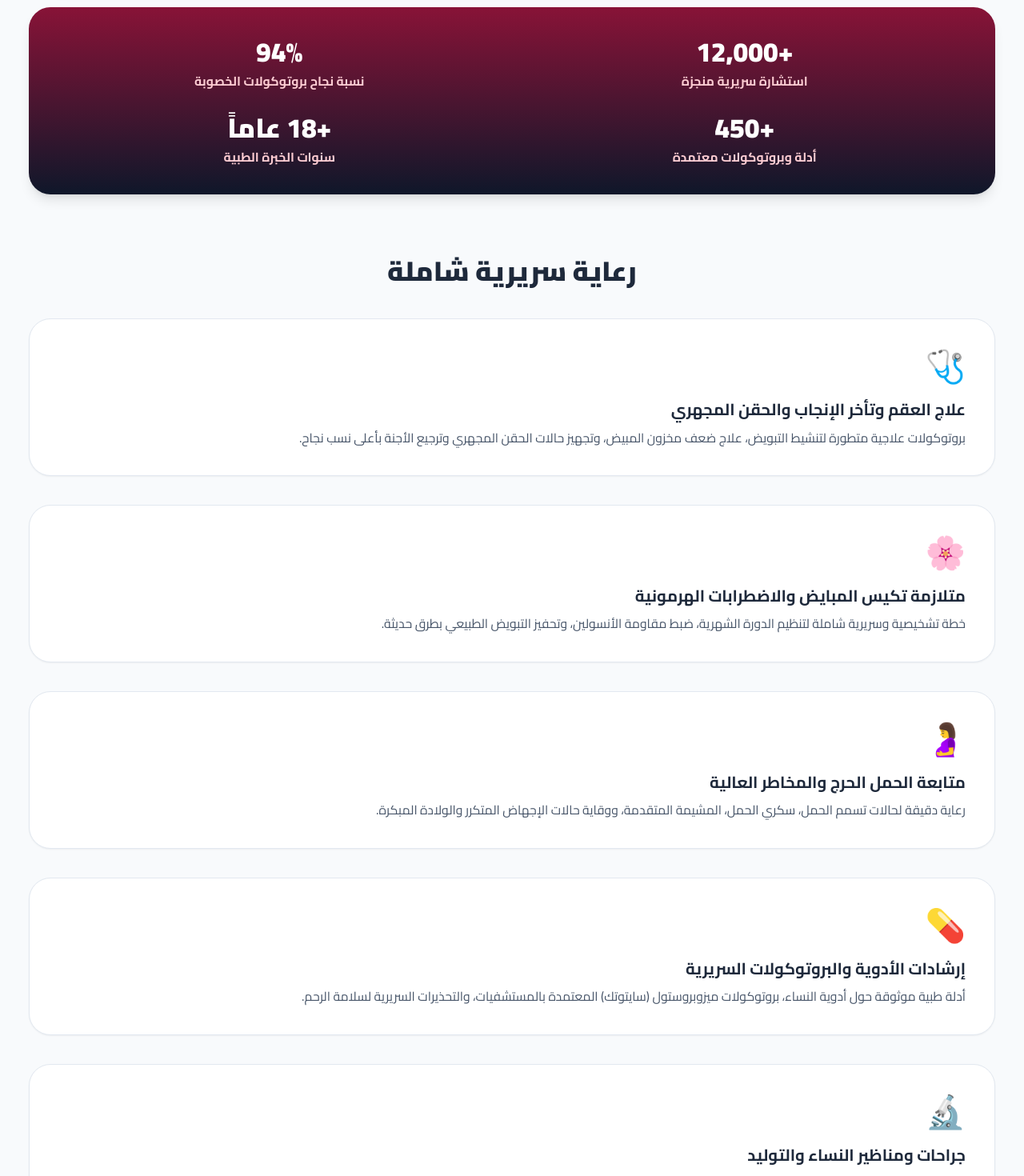
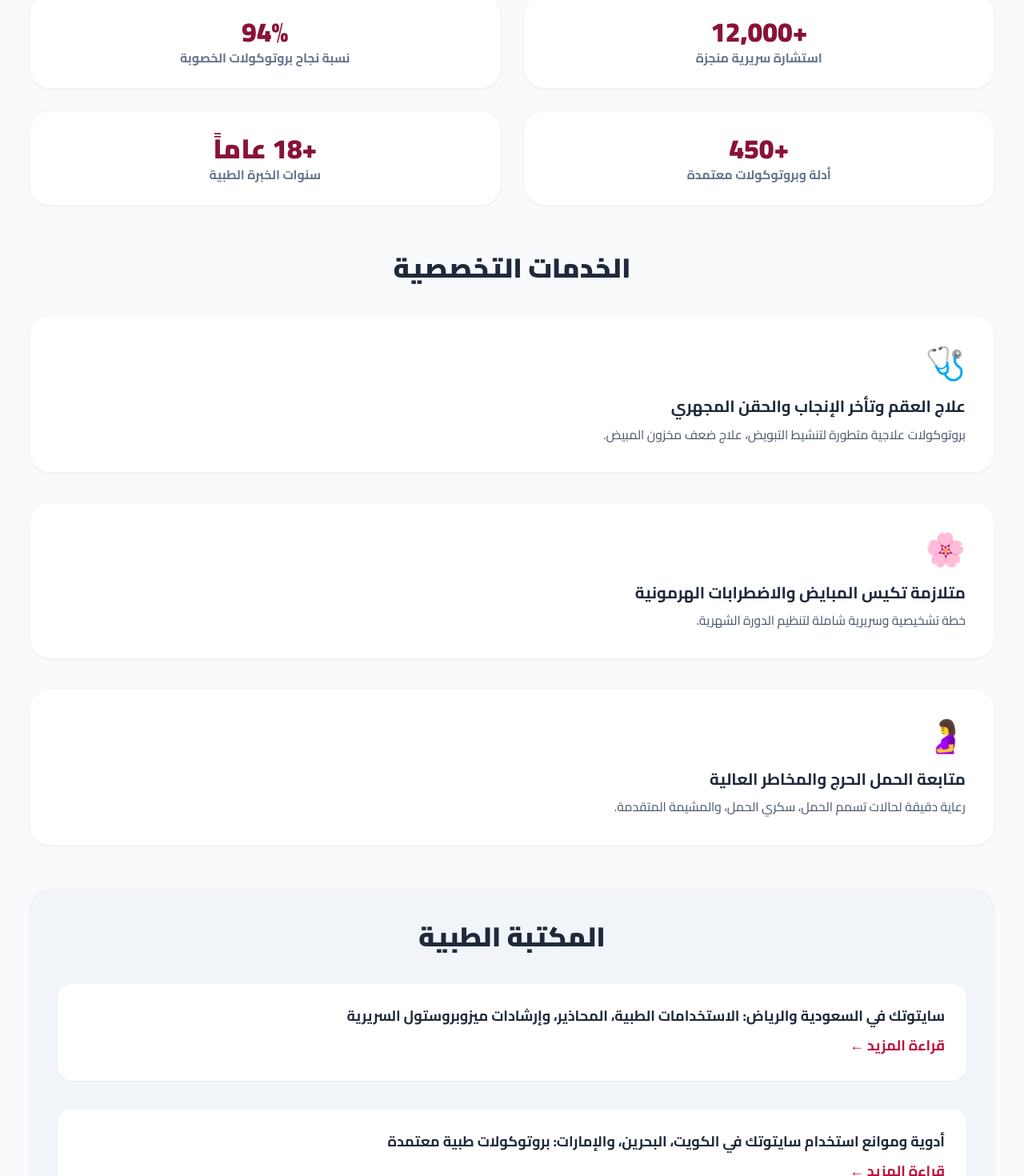
Before and after one commit to femseha/femseha, a React (Vite) app: page / in a window 1280 px wide. Shown: the part 1151-2621 px from the top of the page at 80% size. Built offline with nearby package versions, Linux system fonts and the light colour scheme.

Commit message:
Update Home.tsx

```diff
--- a/src/pages/Home.tsx
+++ b/src/pages/Home.tsx
@@ -1,10 +1,9 @@
-import React, { useState } from 'react';
-import { Link, useLocation } from 'react-router-dom';
+import React from 'react';
+import { Link } from 'react-router-dom';
 import { articles } from '../data/articles';
 
 export default function Home() {
   const featuredArticles = articles.slice(0, 3);
-  const location = useLocation();
 
   const stats = [
     { label: 'استشارة سريرية منجزة', val: '+12,000' },
@@ -14,40 +13,35 @@ export default function Home() {
   ];
 
   const services = [
-    { title: 'علاج العقم وتأخر الإنجاب والحقن المجهري', desc: 'بروتوكولات علاجية متطورة لتنشيط التبويض، علاج ضعف مخزون المبيض، وتجهيز حالات الحقن المجهري وترجيع الأجنة بأعلى نسب نجاح.', badge: 'خصوبة وإنجاب', icon: '🩺' },
-    { title: 'متلازمة تكيس المبايض والاضطرابات الهرمونية', desc: 'خطة تشخيصية وسريرية شاملة لتنظيم الدورة الشهرية، ضبط مقاومة الأنسولين، وتحفيز التبويض الطبيعي بطرق حديثة.', badge: 'صحة المرأة', icon: '🌸' },
-    { title: 'متابعة الحمل الحرج والمخاطر العالية', desc: 'رعاية دقيقة لحالات تسمم الحمل، سكري الحمل، المشيمة المتقدمة، ووقاية حالات الإجهاض المتكرر والولادة المبكرة.', badge: 'رعاية الحمل', icon: '🤰' },
-    { title: 'إرشادات الأدوية والبروتوكولات السريرية', desc: 'أدلة طبية موثوقة حول أدوية النساء، بروتوكولات ميزوبروستول (سايتوتك) المعتمدة بالمستشفيات، والتحذيرات السريرية لسلامة الرحم.', badge: 'أدلة الأدوية', icon: '💊' },
-    { title: 'جراحات ومناظير النساء والتوليد', desc: 'علاج بطانة الرحم المهاجرة (الأندومتريوزيس)، إزالة الألياف الرحمية، وفك الالتصاقات الحوضية بتقنيات المنظار الجراحي المتقدم.', badge: 'جراحة متقدمة', icon: '🔬' },
-    { title: 'استشارات الخصوبة والفحوصات الشاملة', desc: 'قراءة دقيقة لتحاليل الهرمونات الشاملة (AMH, FSH, LH, Prolactin) وفحوصات السونار التخصصية للرحم والمبيضين.', badge: 'فحوصات وتشخيص', icon: '📊' }
+    { title: 'علاج العقم وتأخر الإنجاب والحقن المجهري', desc: 'بروتوكولات علاجية متطورة لتنشيط التبويض، علاج ضعف مخزون المبيض.', badge: 'خصوبة وإنجاب', icon: '🩺' },
+    { title: 'متلازمة تكيس المبايض والاضطرابات الهرمونية', desc: 'خطة تشخيصية وسريرية شاملة لتنظيم الدورة الشهرية.', badge: 'صحة المرأة', icon: '🌸' },
+    { title: 'متابعة الحمل الحرج والمخاطر العالية', desc: 'رعاية دقيقة لحالات تسمم الحمل، سكري الحمل، والمشيمة المتقدمة.', badge: 'رعاية الحمل', icon: '🤰' }
   ];
 
   return (
-    <div className="space-y-16 py-6 px-4 sm:px-6 lg:px-8 max-w-7xl mx-auto" dir="rtl">
+    <div className="space-y-12 py-6 px-4 sm:px-6 lg:px-8 max-w-7xl mx-auto" dir="rtl">
 
-      {/* قسم الصورة الأساسي */}
-      <section className="rounded-3xl overflow-hidden shadow-2xl border-2 border-slate-200">
-        <img src="/doctor.jpg" alt="د. هيثم الخطيب" className="w-full h-auto block" />
+      {/* الصورة الاحترافية المرفوعة */}
+      <section className="rounded-3xl overflow-hidden shadow-2xl border-4 border-white bg-white">
+        <img src="/doctor.jpg.png" alt="د. هيثم الخطيب" className="w-full h-auto block" />
       </section>
 
       {/* قسم الإحصائيات */}
-      <section className="bg-gradient-to-r from-rose-900 to-slate-900 text-white p-8 rounded-3xl shadow-lg">
-        <div className="grid grid-cols-2 sm:grid-cols-4 gap-6 text-center">
-          {stats.map((s, i) => (
-            <div key={i} className="space-y-1">
-              <div className="text-3xl font-black text-white">{s.val}</div>
-              <div className="text-sm text-rose-200 font-bold">{s.label}</div>
-            </div>
-          ))}
-        </div>
+      <section className="grid grid-cols-2 sm:grid-cols-4 gap-6 text-center">
+        {stats.map((s, i) => (
+          <div key={i} className="bg-white p-6 rounded-3xl shadow-sm border border-slate-100">
+            <div className="text-3xl font-black text-rose-900">{s.val}</div>
+            <div className="text-sm text-slate-500 font-bold">{s.label}</div>
+          </div>
+        ))}
       </section>
 
-      {/* الخدمات */}
-      <section className="space-y-8">
-        <h2 className="text-3xl font-black text-center">رعاية سريرية شاملة</h2>
+      {/* قسم الخدمات */}
+      <section>
+        <h2 className="text-3xl font-black mb-8 text-center">الخدمات التخصصية</h2>
         <div className="grid grid-cols-1 md:grid-cols-3 gap-8">
           {services.map((srv, idx) => (
-            <div key={idx} className="bg-white p-8 rounded-3xl border border-slate-200 shadow-sm">
+            <div key={idx} className="bg-white p-8 rounded-3xl border border-slate-100 shadow-sm">
               <div className="text-4xl mb-4">{srv.icon}</div>
               <h3 className="font-bold text-lg mb-2">{srv.title}</h3>
               <p className="text-slate-600 text-sm">{srv.desc}</p>
@@ -56,18 +50,25 @@ export default function Home() {
         </div>
       </section>
 
-      {/* المقالات */}
+      {/* قسم المقالات */}
       <section className="bg-slate-100 p-8 rounded-3xl">
         <h2 className="text-3xl font-black mb-8 text-center">المكتبة الطبية</h2>
         <div className="grid grid-cols-1 md:grid-cols-3 gap-8">
           {featuredArticles.map((art) => (
             <div key={art.id} className="bg-white p-6 rounded-2xl shadow-sm">
               <h3 className="font-bold mb-2">{art.title}</h3>
-              <Link to={`/articles/${art.slug || art.id}`} className="text-rose-700 font-bold hover:underline">قراءة الدليل ←</Link>
+              <Link to={`/articles/${art.slug || art.id}`} className="text-rose-700 font-bold hover:underline">قراءة المزيد ←</Link>
             </div>
           ))}
         </div>
       </section>
+
+      {/* التواصل */}
+      <div className="text-center">
+        <a href="https://wa.me/966599287172" className="bg-emerald-600 text-white px-10 py-4 rounded-full text-xl font-bold hover:bg-emerald-700 transition shadow-lg">
+          💬 تواصل معنا عبر واتساب
+        </a>
+      </div>
     </div>
   );
 }
```
